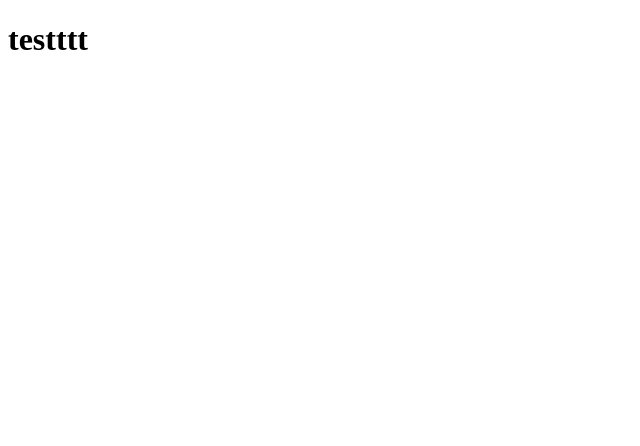
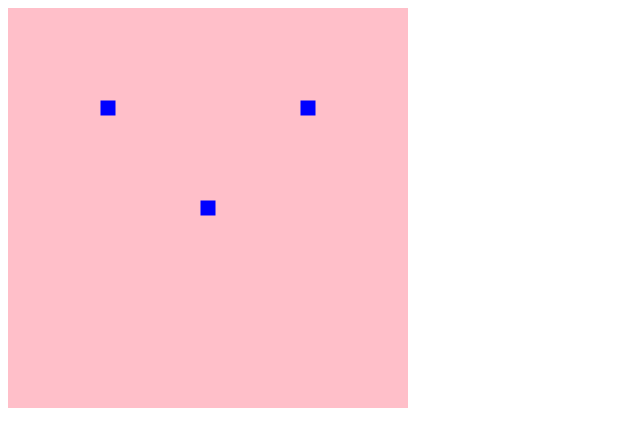
Before and after one commit to cg20221i/learning-webgl-shafinach04, a plain HTML site: page index.html in a window 1280 px wide. Shown: the whole page, without its empty margins (0-640 px from the left). Drawn offline with Linux system fonts and the light colour scheme.

Commit message:
draw three points

```diff
--- a/index.html
+++ b/index.html
@@ -3,11 +3,13 @@
 <head>
     <meta charset="UTF-8">
     <meta http-equiv="X-UA-Compatible" content="IE=edge">
-    <meta name="viewport" content="width=device-width>, initial-scale=1.0">
-    <title>Document</title>
+    <meta name="viewport" content="width=device-width, initial-scale=1.0">
+    <title>Learning WebGL</title>
 </head>
-<body>
-    <h1> testttt </h1>
- <script src="main.js"></script>
+<body onload="main()">
+    <canvas id="myCanvas" width="400" height="400">
+        Your browser does not support WebGL
+    </canvas>
+    <script src="main.js"></script>
 </body>
 </html>
--- a/main.js
+++ b/main.js
@@ -1,3 +1,65 @@
-function main(){
-    var canvas = document.getElementById("myCanvas")
+function main() {
+    var canvas = document.getElementById("myCanvas");
+    var gl = canvas.getContext("webgl");
+
+    //A(0.5, 0.5) B(0.0, 0.0)  C(-0.5, 0.5)
+    var vertices = [
+        0.5, 0.5,
+        0.0, 0.0,
+        -0.5, 0.5
+    ];
+
+    // Create a linked-list for storing vertices data to GPU realm
+    var buffer = gl.createBuffer();
+    gl.bindBuffer(gl.ARRAY_BUFFER, buffer);
+    gl.bufferData(gl.ARRAY_BUFFER, new Float32Array(vertices), gl.STATIC_DRAW);       //to allocate
+
+
+    // VERTEX SHADER
+    var vertexShaderCode = `
+        attribute vec2 aPosition;
+        void main () {
+            gl_PointSize = 15.0;
+            gl_Position = vec4(aPosition, 1.0, 1.0);     // gl_Position is the final destination for storing
+            //  positional data for the rendered vertex
+        }
+    `;
+    var vertexShader = gl.createShader(gl.VERTEX_SHADER);
+    gl.shaderSource(vertexShader, vertexShaderCode);
+    gl.compileShader(vertexShader);
+
+    // FRAGMENT SHADER
+    var fragmentShaderCode = `
+        precision mediump float;
+        void main() {
+            gl_FragColor = vec4(0.0, 0.0, 1.0, 1.0);
+            // Blue = R:0, G:0, B:1, A:1
+            // gl_FragColor is the final destination for storing
+            //  color data for the rendered fragment
+        }
+    `;
+    var fragmentShader = gl.createShader(gl.FRAGMENT_SHADER);
+    gl.shaderSource(fragmentShader, fragmentShaderCode);
+    gl.compileShader(fragmentShader);
+
+    // Comparing to C-Programming, we may imagine
+    //  that up to this step we have created two
+    //  object files (.o), for the vertex and fragment shaders
+
+    var shaderProgram = gl.createProgram();
+    gl.attachShader(shaderProgram, vertexShader);
+    gl.attachShader(shaderProgram, fragmentShader);
+    gl.linkProgram(shaderProgram);
+    gl.useProgram(shaderProgram);
+
+    //Teach GPU how to collect the positional values from ARRAY_BUFFER for each vertex being processed
+    var aPosition = gl.getAttribLocation(shaderProgram, "aPosition");
+    gl.vertexAttribPointer(aPosition, 2, gl.FLOAT, false, 0, 0);
+    gl.enableVertexAttribArray(aPosition);
+
+    gl.clearColor(1.0, 0.75,   0.79,  1.0);
+                //Red, Green, Blue, Alpha
+    gl.clear(gl.COLOR_BUFFER_BIT);
+
+    gl.drawArrays(gl.POINT, 0, 3);
 }
```
